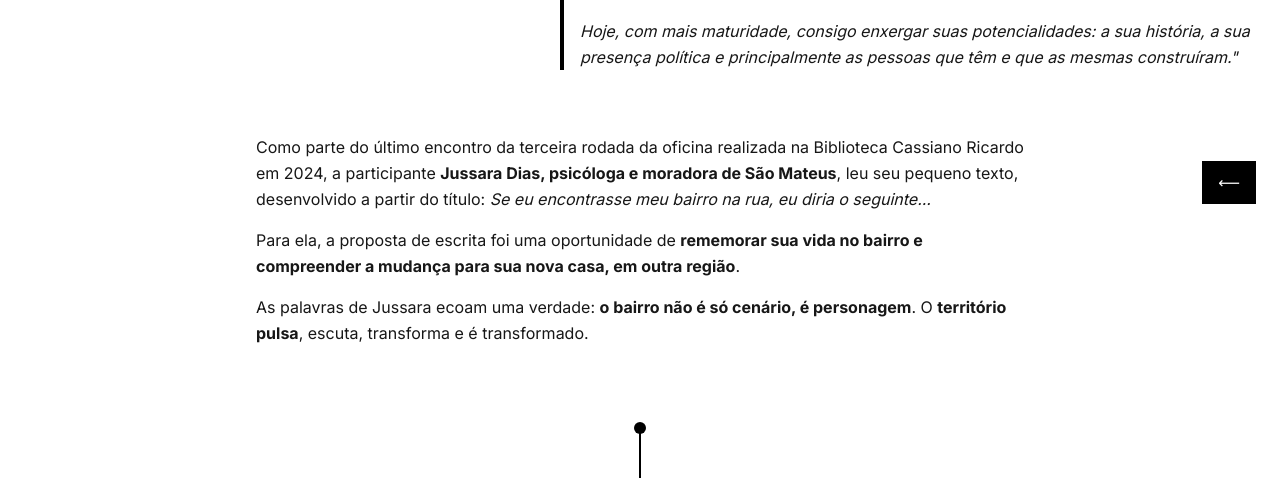
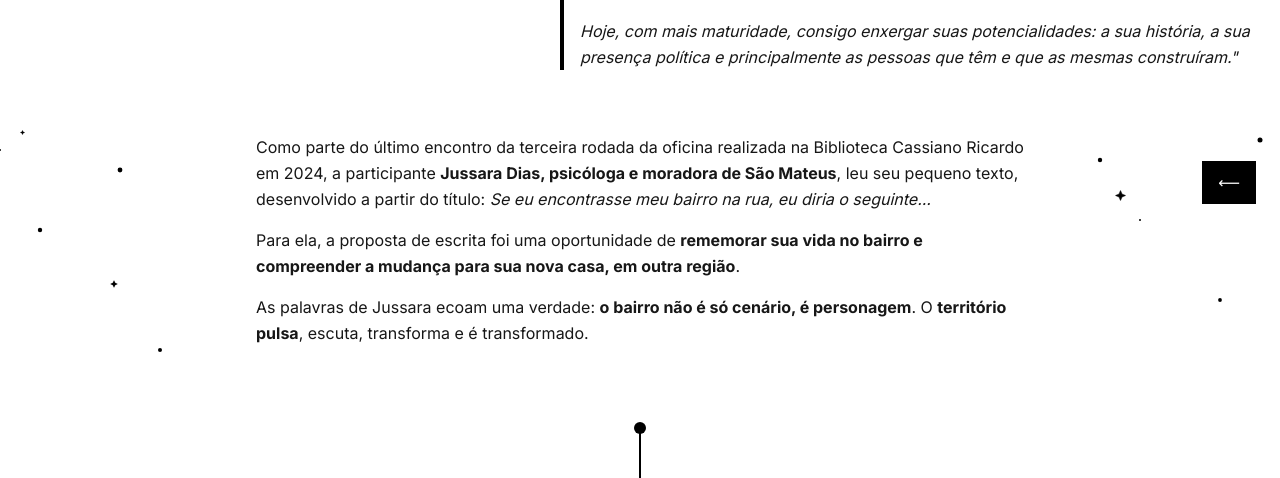
Before and after one commit to caiocastelhano/museu-autobiografico, a Next.js app: page /territorio in a window 1280 px wide. Shown: the part 572-1050 px from the top of the page. Built offline with nearby package versions, Linux system fonts and the light colour scheme.

Commit message:
Adiciona pontos e estrelas na página Território

```diff
--- a/src/app/territorio/Territorio.module.css
+++ b/src/app/territorio/Territorio.module.css
@@ -182,11 +182,32 @@
     max-width: 800px;
     margin: 40px auto;
     padding: 25px 16px;
+    position: relative;
   }
 
   .contextSection p {
     margin-bottom: 16px;
     line-height: 1.6;
+  }
+
+  .contextWrapper {
+    position: relative;
+    width: 100vw;
+    overflow: visible;
+    display: flex;
+    justify-content: center; /* centraliza o SVG */
+  }
+
+  .floatingElements {
+    position: absolute;
+    top: 0;
+    left: 50%;
+    transform: translateX(-50%); /* centraliza o SVG com base no viewBox */
+    width: 100%;
+    height: auto;
+    aspect-ratio: 5000 / 800;
+    z-index: 0;
+    pointer-events: none;
   }
 
   /* ===== RESPONSIVIDADE: CONTEXT SECTION ===== */
@@ -474,6 +495,25 @@
   text-align: center;
 }
 
+.viewpointsWrapper {
+  position: relative;
+  width: 100vw;
+  overflow: visible;
+  display: flex;
+  justify-content: center;
+}
+
+.floatingElements {
+  position: absolute;
+  top: 0;
+  left: 50%;
+  transform: translateX(-50%);
+  width: 5000px;
+  height: 1600px;
+  z-index: 0;
+  pointer-events: none;
+}
+
 /* ===== TABLET (até 1080px) ===== */
 @media (max-width: 1080px) {
   .viewpointsSection {
--- a/src/app/territorio/page.js
+++ b/src/app/territorio/page.js
@@ -129,6 +129,32 @@ export default function TerritorioPage() {
         </section>
 
         {/* Bloco de contextualização após o depoimento */}
+        <div className={styles.contextWrapper}>
+          <svg
+            className={styles.floatingElements}
+            viewBox="0 0 5000 800"
+            xmlns="http://www.w3.org/2000/svg"
+            preserveAspectRatio="xMidYMin meet"
+            aria-hidden="true"
+          >
+            {/* Lado esquerdo (x: 1850–2050 | y: 50–300) */}
+            <circle cx="1860" cy="80" r="1" fill="black" />
+            <circle cx="1900" cy="160" r="2.2" fill="black" />
+            <circle cx="1980" cy="100" r="2.4" fill="black" />
+            <circle cx="2020" cy="280" r="2" fill="black" />
+            <image href="/images/star.png" x="1880" y="60" width="5" height="5" />
+            <image href="/images/star.png" x="1970" y="210" width="8" height="8" />
+
+            {/* Lado direito (x: 2950–3200 | y: 50–300) */}
+            <circle cx="2960" cy="90" r="2.2" fill="black" />
+            <circle cx="3000" cy="150" r="1" fill="black" />
+            <circle cx="3080" cy="230" r="1.9" fill="black" />
+            <circle cx="3120" cy="70" r="2.5" fill="black" />
+            <circle cx="3190" cy="280" r="1.1" fill="black" />
+            <image href="/images/star.png" x="2975" y="120" width="11" height="11" />
+            <image href="/images/star.png" x="3170" y="220" width="10" height="10" />
+          </svg>
+
           <section className={styles.contextSection} aria-labelledby="contextTitle">
             <h2 id="contextTitle" className={styles.visuallyHidden}>
               Contextualização do depoimento de Jussara Dias
@@ -146,6 +172,7 @@ export default function TerritorioPage() {
               As palavras de Jussara ecoam uma verdade: <b>o bairro não é só cenário, é personagem</b>. O <b>território pulsa</b>, escuta, transforma e é transformado.
             </p>
           </section>
+        </div>
 
         {/* Bloco Linha do tempo */}
         <section className={styles.timelineSection} aria-labelledby="timelineTitle">
@@ -727,6 +754,37 @@ export default function TerritorioPage() {
         </section>
 
         {/* Bloco Viewpoints e Composição */}
+        <div className={styles.viewpointsWrapper}>
+          <svg
+            className={styles.floatingElements}
+            viewBox="0 0 5000 1600"
+            xmlns="http://www.w3.org/2000/svg"
+            preserveAspectRatio="none"
+            aria-hidden="true"
+          >
+            {/* Pontos lado esquerdo (distribuição irregular e natural) */}
+            <circle cx="1865" cy="120" r="2" fill="black" />
+            <circle cx="1910" cy="200" r="2.2" fill="black" />
+            <circle cx="1880" cy="310" r="1.8" fill="black" />
+            <circle cx="1970" cy="430" r="2.4" fill="black" />
+            <circle cx="1895" cy="570" r="2" fill="black" />
+            <circle cx="2025" cy="690" r="2.3" fill="black" />
+            <circle cx="1930" cy="850" r="1.7" fill="black" />
+            <circle cx="2005" cy="980" r="2.1" fill="black" />
+            <circle cx="1860" cy="1130" r="2" fill="black" />
+            <circle cx="1955" cy="1250" r="1.9" fill="black" />
+            <circle cx="1890" cy="1380" r="2.4" fill="black" />
+            <circle cx="2040" cy="1510" r="1.6" fill="black" />
+
+            {/* Estrelas PNG (posições intercaladas) */}
+            <image href="/images/star.png" x="1870" y="90" width="12" height="12" />
+            <image href="/images/star.png" x="1925" y="350" width="14" height="14" />
+            <image href="/images/star.png" x="1990" y="520" width="11" height="11" />
+            <image href="/images/star.png" x="1855" y="740" width="13" height="13" />
+            <image href="/images/star.png" x="1905" y="1120" width="12" height="12" />
+            <image href="/images/star.png" x="1980" y="1440" width="10" height="10" />
+          </svg>
+
           <FadeInSection className={styles.viewpointsSection} aria-labelledby="viewpointsTitle">
             <h2 id="viewpointsTitle">Viewpoints e Composição</h2>
 
@@ -772,6 +830,7 @@ export default function TerritorioPage() {
               </figcaption>
             </figure>
           </FadeInSection>
+        </div>
 
         {/* Bloco Duas Colunas: Tempo e Espaço */}
         <FadeInSection className={styles.twoColumnSection} aria-labelledby="tempoEspacoTitle">
```
Lines whose indentation alone changed are shown as unchanged.
